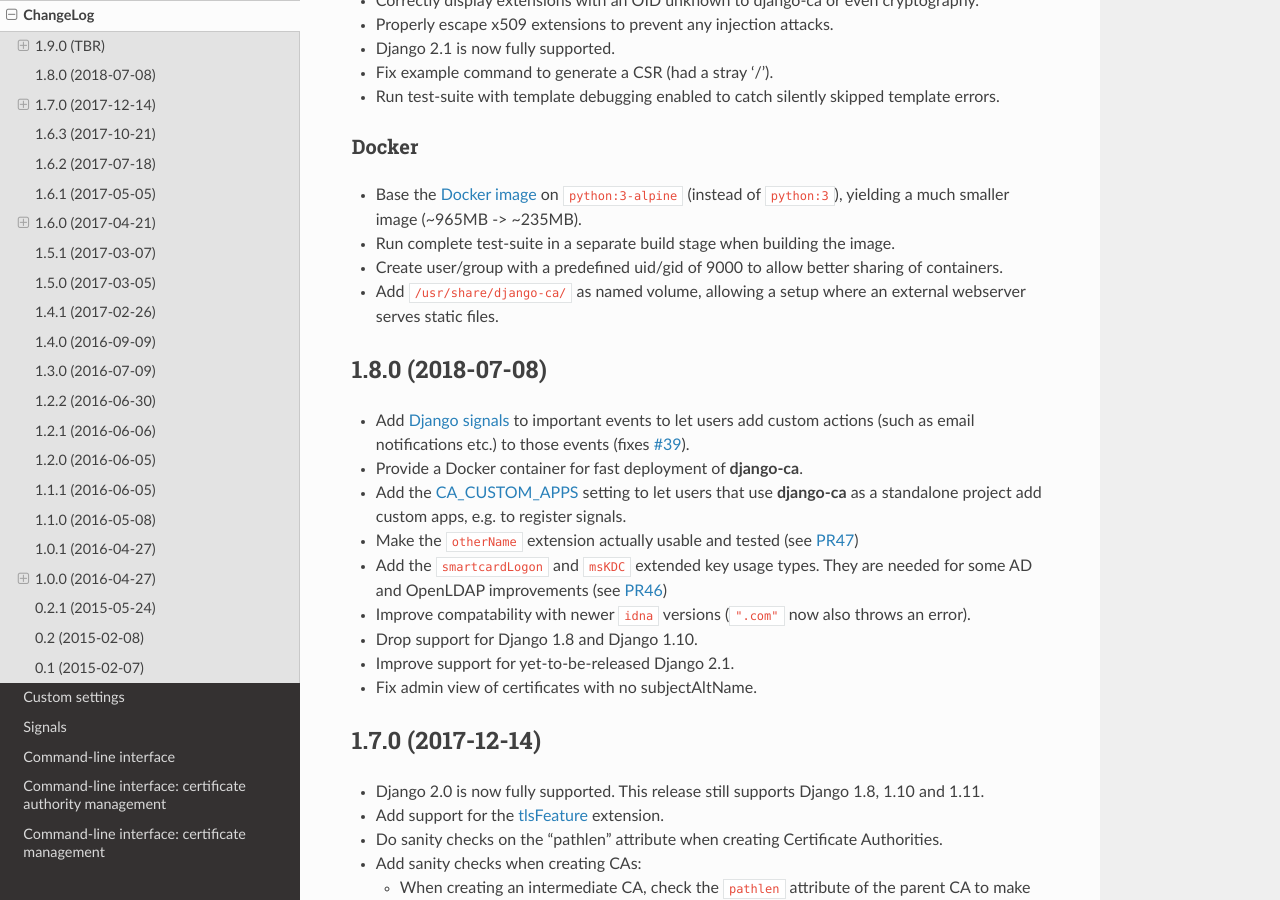
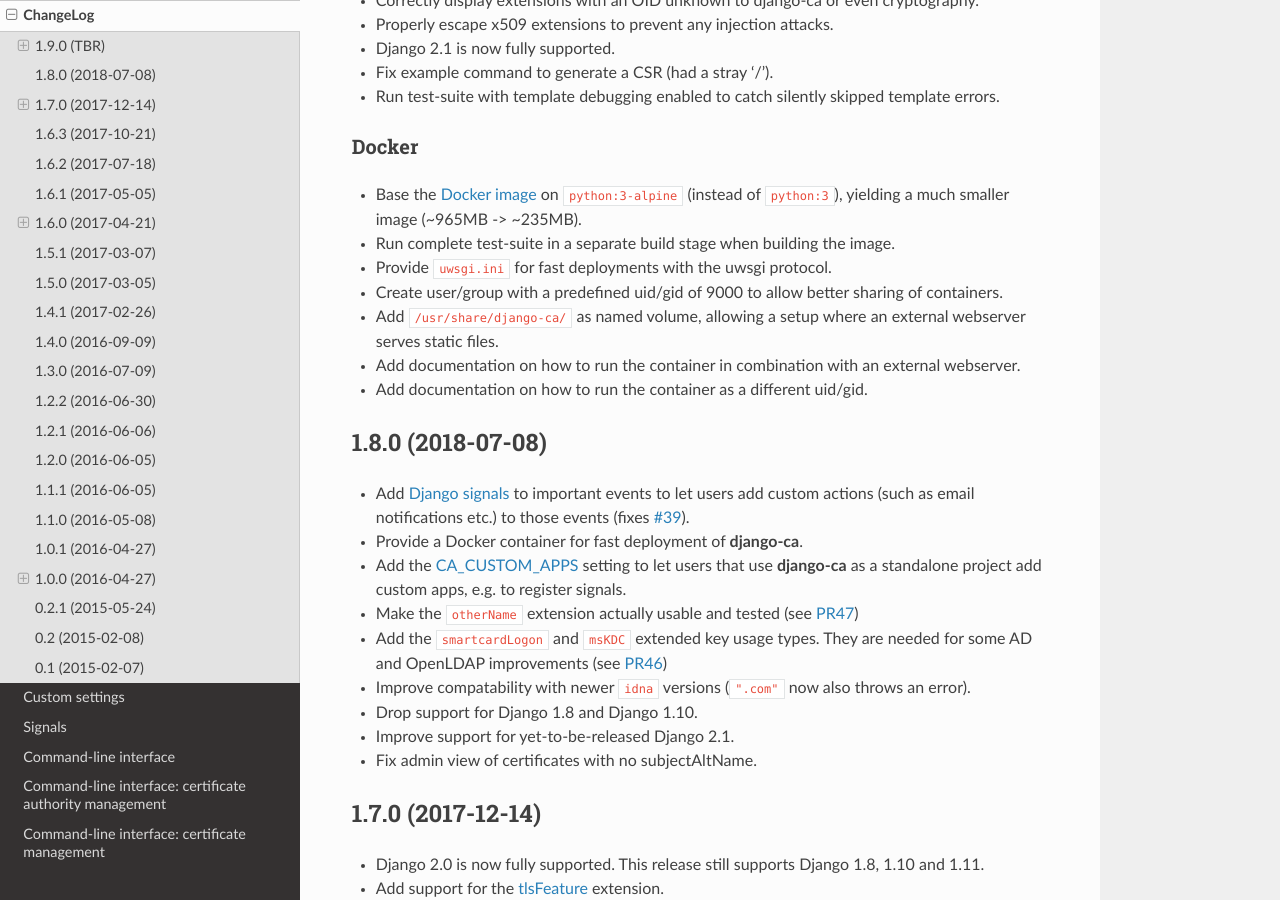
Before and after one commit to mathiasertl/django-ca, a Sphinx documentation site: the page built from docs/source/changelog.rst, in a window 1280 px wide and 900 px high, scrolled down 395 px. Built offline with Sphinx 7.4.7 and the Read the Docs theme 2.0.0, drawn with Linux system fonts in a browser that asks for light colours.

Commit message:
update changelog

```diff
--- a/docs/source/changelog.rst
+++ b/docs/source/changelog.rst
@@ -30,9 +30,12 @@
 * Base the :doc:`Docker image <docker>` on ``python:3-alpine`` (instead of ``python:3``), yielding a much
   smaller image (~965MB -> ~235MB).
 * Run complete test-suite in a separate build stage when building the image.
+* Provide ``uwsgi.ini`` for fast deployments with the uwsgi protocol.
 * Create user/group with a predefined uid/gid of 9000 to allow better sharing of containers.
 * Add ``/usr/share/django-ca/`` as named volume, allowing a setup where an external webserver serves static
   files.
+* Add documentation on how to run the container in combination with an external webserver.
+* Add documentation on how to run the container as a different uid/gid.
 
 .. _changelog-1.8.0:
 
```
